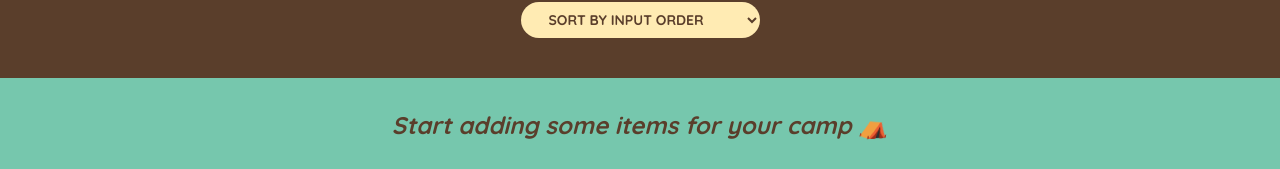
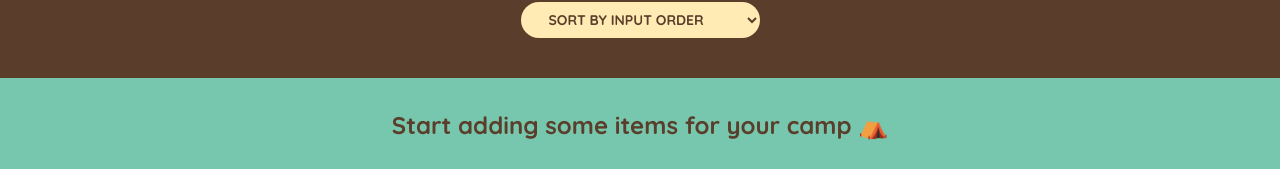
Before and after one commit to volkante/Pack-n-go, a React (Create React App) app: page / in a window 1280 px wide. Shown: the part 628-797 px from the top of the page. Built offline with nearby package versions, Linux system fonts and the light colour scheme.

Commit message:
correct comment outs

```diff
--- a/src/components/App.js
+++ b/src/components/App.js
@@ -5,7 +5,7 @@ import { PackingList } from "./PackingList";
 import { Stats } from "./Stats";
 
 /*
-Dummy data for beginning
+Dummy data for state at the beginning
 
 const initialItems = [
   { id: 1, description: "Passports", quantity: 2, packed: false },
--- a/src/components/PackingList.js
+++ b/src/components/PackingList.js
@@ -13,7 +13,7 @@ export function PackingList({
   if (sortBy === "input") sortedItems = items;
   if (sortBy === "description")
     sortedItems = items
-      .slice() /* Slice ile kopyalıyoruz çünkü sort orjinal arrayi yani items'ı değiştirir yoksa */
+      .slice() /* Slice ile kopyaladım çünkü sort orjinal arrayi yani items'ı değiştirir yoksa! */
       .sort((a, b) => a.description.localeCompare(b.description));
   if (sortBy === "packed")
     sortedItems = items
--- a/src/components/Stats.js
+++ b/src/components/Stats.js
@@ -5,12 +5,11 @@ export function Stats({ items }) {
   if (!items.length)
     return (
       <footer className="stats">
-        <em> Start adding some items for your camp ⛺️</em>
+        Start adding some items for your camp ⛺️
       </footer>
     );
 
   const numItems = items.length;
-  // console.log(items);
   const numPacked = items.filter((item) => item.packed).length;
   const percentage = Math.round((numPacked / numItems) * 100);
   /* bu üç değişken için  ayrı state'e gerek yok. Çünkü ilk state'den hesaplanabiliyor. Gereksiz re-render olur ayrı state. */
```
